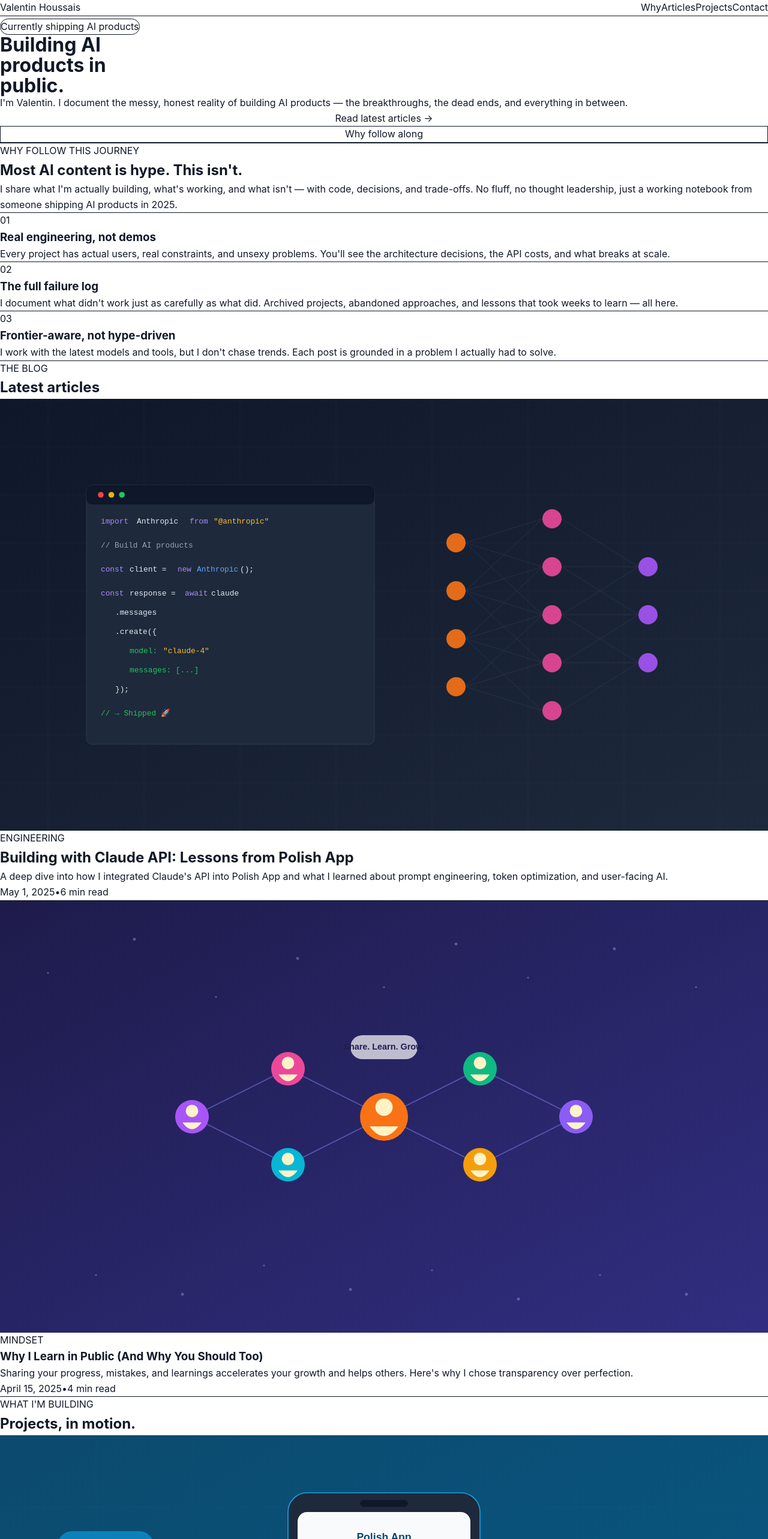
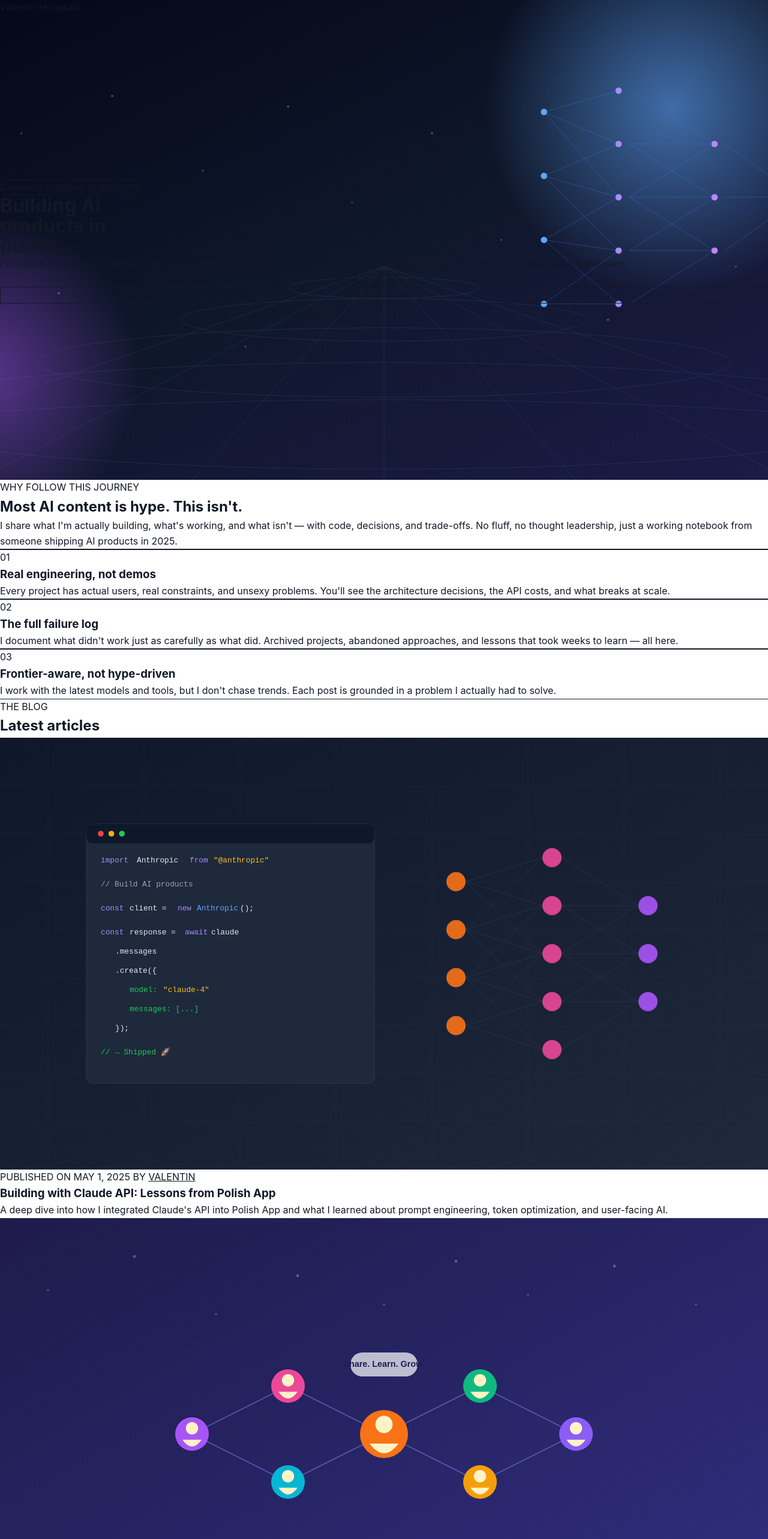
Before and after one commit to Parkji6/valentin-website, a Next.js app: page / in a window 1280 px wide. Shown: the top 2566 px of the page at 60% size. Built offline with nearby package versions, Linux system fonts and the light colour scheme.

Commit message:
Hero with full-bleed image and overlay text, uniform article grid with title overlays

```diff
--- a/app/page.tsx
+++ b/app/page.tsx
@@ -25,19 +25,20 @@ interface BlogPost {
 }
 
 function formatDate(dateString: string): string {
-  return new Date(dateString).toLocaleDateString('en-US', {
+  return new Date(dateString)
+    .toLocaleDateString('en-US', {
       year: 'numeric',
       month: 'long',
       day: 'numeric',
-  });
+    })
+    .toUpperCase();
 }
 
-function ArticleCard({ post, featured = false }: { post: BlogPost; featured?: boolean }) {
-  if (featured) {
+function ArticleCard({ post }: { post: BlogPost }) {
   return (
     <Link href={`/blog/${post.slug}`} className="group block">
-        <article className="grid grid-cols-1 lg:grid-cols-2 gap-10 items-center">
-          <div className="aspect-[16/9] overflow-hidden rounded-2xl bg-gray-100">
+      <article>
+        <div className="aspect-[16/9] overflow-hidden rounded-md bg-gray-900 mb-5 relative">
           {post.coverImage && (
             <img
               src={post.coverImage}
@@ -45,62 +46,21 @@ function ArticleCard({ post, featured = false }: { post: BlogPost; featured?: bo
               className="w-full h-full object-cover group-hover:scale-105 transition-transform duration-500"
             />
           )}
-          </div>
-          <div>
-            {post.category && (
-              <span className="inline-block text-xs font-bold tracking-widest uppercase text-blue-600 mb-4">
-                {post.category}
+          {/* Title overlay on image (Lambda-style) */}
+          <div className="absolute bottom-4 left-4 right-12 max-w-[80%]">
+            <span className="inline bg-yellow-300 text-gray-900 text-sm md:text-base font-bold px-2 py-1 leading-tight box-decoration-clone">
+              {post.title}
             </span>
-            )}
-            <h2 className="text-3xl md:text-4xl font-bold text-gray-900 mb-4 leading-tight group-hover:text-blue-600 transition-colors">
-              {post.title}
-            </h2>
-            <p className="text-lg text-gray-600 mb-6 leading-relaxed">{post.excerpt}</p>
-            <div className="flex items-center gap-4 text-sm text-gray-500">
-              <span>{formatDate(post.publishDate)}</span>
-              {post.readTime && (
-                <>
-                  <span>•</span>
-                  <span>{post.readTime}</span>
-                </>
-              )}
           </div>
         </div>
-        </article>
-      </Link>
-    );
-  }
-
-  return (
-    <Link href={`/blog/${post.slug}`} className="group block">
-      <article>
-        <div className="aspect-[16/9] overflow-hidden rounded-xl bg-gray-100 mb-5">
-          {post.coverImage && (
-            <img
-              src={post.coverImage}
-              alt={post.title}
-              className="w-full h-full object-cover group-hover:scale-105 transition-transform duration-500"
-            />
-          )}
-        </div>
-        {post.category && (
-          <span className="inline-block text-xs font-bold tracking-widest uppercase text-blue-600 mb-3">
-            {post.category}
-          </span>
-        )}
-        <h3 className="text-xl font-bold text-gray-900 mb-3 leading-snug group-hover:text-blue-600 transition-colors">
+        <p className="text-xs font-mono tracking-wider text-gray-500 mb-3 uppercase">
+          Published on {formatDate(post.publishDate)} by{' '}
+          <span className="text-blue-600 underline">Valentin</span>
+        </p>
+        <h3 className="text-xl md:text-2xl font-bold text-gray-900 mb-3 leading-tight group-hover:text-blue-600 transition-colors">
           {post.title}
         </h3>
-        <p className="text-gray-600 mb-4 leading-relaxed line-clamp-2">{post.excerpt}</p>
-        <div className="flex items-center gap-3 text-sm text-gray-500">
-          <span>{formatDate(post.publishDate)}</span>
-          {post.readTime && (
-            <>
-              <span>•</span>
-              <span>{post.readTime}</span>
-            </>
-          )}
-        </div>
+        <p className="text-gray-600 leading-relaxed line-clamp-3">{post.excerpt}</p>
       </article>
     </Link>
   );
@@ -109,7 +69,7 @@ function ArticleCard({ post, featured = false }: { post: BlogPost; featured?: bo
 function ProjectCard({ project }: { project: Project }) {
   return (
     <article className="group">
-      <div className="aspect-[16/9] overflow-hidden rounded-xl bg-gray-100 mb-5">
+      <div className="aspect-[16/9] overflow-hidden rounded-md bg-gray-900 mb-5 relative">
         {project.image && (
           <img
             src={project.image}
@@ -117,38 +77,28 @@ function ProjectCard({ project }: { project: Project }) {
             className="w-full h-full object-cover group-hover:scale-105 transition-transform duration-500"
           />
         )}
-      </div>
-      <div className="flex items-center gap-2 mb-3">
-        <span
-          className={`inline-block text-xs font-bold tracking-widest uppercase ${
-            project.status === 'Shipped'
-              ? 'text-green-600'
-              : project.status === 'In progress'
-              ? 'text-blue-600'
-              : 'text-gray-500'
-          }`}
-        >
-          {project.status}
+        <div className="absolute bottom-4 left-4 right-12 max-w-[80%]">
+          <span className="inline bg-yellow-300 text-gray-900 text-sm md:text-base font-bold px-2 py-1 leading-tight box-decoration-clone">
+            {project.title}
           </span>
         </div>
-      <h3 className="text-xl font-bold text-gray-900 mb-3 leading-snug">{project.title}</h3>
-      <p className="text-gray-600 mb-4 leading-relaxed">{project.problem}</p>
-      <div className="flex flex-wrap gap-2 mb-4">
-        {project.tech.slice(0, 4).map((t) => (
-          <span key={t} className="text-xs text-gray-600 bg-gray-100 px-2.5 py-1 rounded-md font-medium">
-            {t}
-          </span>
-        ))}
       </div>
+      <p className="text-xs font-mono tracking-wider text-gray-500 mb-3 uppercase">
+        {project.status} · {project.tech.slice(0, 2).join(' · ')}
+      </p>
+      <h3 className="text-xl md:text-2xl font-bold text-gray-900 mb-3 leading-tight">
+        {project.title}
+      </h3>
+      <p className="text-gray-600 leading-relaxed mb-4 line-clamp-2">{project.problem}</p>
       <div className="flex gap-4 text-sm font-medium">
         {project.liveUrl && (
           <a
             href={project.liveUrl}
             target="_blank"
             rel="noopener noreferrer"
-            className="text-blue-600 hover:text-blue-700"
+            className="text-blue-600 hover:text-blue-700 underline"
           >
-            Visit →
+            Visit
           </a>
         )}
         {project.githubUrl && (
@@ -156,9 +106,9 @@ function ProjectCard({ project }: { project: Project }) {
             href={project.githubUrl}
             target="_blank"
             rel="noopener noreferrer"
-            className="text-blue-600 hover:text-blue-700"
+            className="text-blue-600 hover:text-blue-700 underline"
           >
-            Code →
+            Code
           </a>
         )}
       </div>
@@ -176,7 +126,7 @@ function Pillar({
   description: string;
 }) {
   return (
-    <div className="border-t border-gray-900 pt-6">
+    <div className="border-t-2 border-gray-900 pt-6">
       <div className="text-sm font-mono text-gray-400 mb-4">{number}</div>
       <h3 className="text-2xl font-bold text-gray-900 mb-3">{title}</h3>
       <p className="text-gray-600 leading-relaxed">{description}</p>
@@ -187,29 +137,28 @@ function Pillar({
 export default function Home() {
   const projects = getProjects();
   const blogPosts = getBlogPosts();
-  const [featuredPost, ...otherPosts] = blogPosts;
 
   return (
     <div className="bg-white">
       {/* Navigation */}
-      <nav className="border-b border-gray-100 sticky top-0 bg-white/80 backdrop-blur-md z-50">
-        <div className="max-w-7xl mx-auto px-6 lg:px-10 py-5 flex justify-between items-center">
-          <Link href="/" className="text-lg font-bold text-gray-900 tracking-tight">
+      <nav className="absolute top-0 left-0 right-0 z-50">
+        <div className="max-w-7xl mx-auto px-6 lg:px-10 py-6 flex justify-between items-center">
+          <Link href="/" className="text-lg font-bold text-white tracking-tight">
             Valentin Houssais
           </Link>
-          <div className="flex gap-8 text-sm font-medium">
-            <a href="#why" className="text-gray-600 hover:text-gray-900 transition-colors">
+          <div className="hidden md:flex gap-8 text-sm font-medium">
+            <a href="#why" className="text-gray-300 hover:text-white transition-colors">
               Why
             </a>
-            <a href="#articles" className="text-gray-600 hover:text-gray-900 transition-colors">
+            <a href="#articles" className="text-gray-300 hover:text-white transition-colors">
               Articles
             </a>
-            <a href="#projects" className="text-gray-600 hover:text-gray-900 transition-colors">
+            <a href="#projects" className="text-gray-300 hover:text-white transition-colors">
               Projects
             </a>
             <a
               href="mailto:valentin.houssais@gmail.com"
-              className="text-gray-600 hover:text-gray-900 transition-colors"
+              className="text-gray-300 hover:text-white transition-colors"
             >
               Contact
             </a>
@@ -217,39 +166,58 @@ export default function Home() {
         </div>
       </nav>
 
-      {/* Hero Section */}
-      <header className="border-b border-gray-100">
-        <div className="max-w-7xl mx-auto px-6 lg:px-10 py-24 md:py-40">
+      {/* Hero Section — full-bleed image with text overlay */}
+      <header className="relative h-screen min-h-[700px] max-h-[900px] w-full overflow-hidden">
+        {/* Background image */}
+        <img
+          src="/hero.svg"
+          alt=""
+          className="absolute inset-0 w-full h-full object-cover"
+          aria-hidden="true"
+        />
+        {/* Dark overlay for text legibility */}
+        <div className="absolute inset-0 bg-gradient-to-b from-black/40 via-black/20 to-black/70" />
+        <div className="absolute inset-0 bg-gradient-to-r from-black/50 to-transparent" />
+
+        {/* Content */}
+        <div className="relative h-full flex items-center">
+          <div className="max-w-7xl mx-auto px-6 lg:px-10 w-full">
             <div className="max-w-4xl">
-            <div className="inline-flex items-center gap-2 px-3 py-1.5 rounded-full bg-blue-50 border border-blue-100 mb-8">
-              <span className="w-2 h-2 rounded-full bg-blue-500 animate-pulse" />
-              <span className="text-xs font-semibold text-blue-700 tracking-wide">
+              <div className="inline-flex items-center gap-2 px-3 py-1.5 rounded-full bg-white/10 backdrop-blur-sm border border-white/20 mb-8">
+                <span className="w-2 h-2 rounded-full bg-green-400 animate-pulse" />
+                <span className="text-xs font-semibold text-white tracking-wide">
                   Currently shipping AI products
                 </span>
               </div>
-            <h1 className="text-5xl md:text-7xl lg:text-8xl font-bold text-gray-900 leading-[1.05] tracking-tight mb-8">
+              <h1 className="text-5xl md:text-7xl lg:text-8xl font-bold text-white leading-[1.05] tracking-tight mb-8">
                 Building AI<br />
                 products in<br />
-              <span className="text-blue-600">public.</span>
+                <span className="text-blue-400">public.</span>
               </h1>
-            <p className="text-xl md:text-2xl text-gray-600 leading-relaxed max-w-2xl mb-10">
+              <p className="text-xl md:text-2xl text-gray-200 leading-relaxed max-w-2xl mb-10">
                 I'm Valentin. I document the messy, honest reality of building AI products — the breakthroughs, the dead ends, and everything in between.
               </p>
               <div className="flex flex-col sm:flex-row gap-4">
                 <a
                   href="#articles"
-                className="inline-flex items-center justify-center px-7 py-4 bg-gray-900 text-white rounded-lg font-semibold hover:bg-gray-800 transition-colors"
+                  className="inline-flex items-center justify-center px-7 py-4 bg-white text-gray-900 rounded-lg font-semibold hover:bg-gray-100 transition-colors"
                 >
                   Read latest articles →
                 </a>
                 <a
                   href="#why"
-                className="inline-flex items-center justify-center px-7 py-4 border border-gray-300 text-gray-900 rounded-lg font-semibold hover:bg-gray-50 transition-colors"
+                  className="inline-flex items-center justify-center px-7 py-4 border border-white/30 text-white rounded-lg font-semibold hover:bg-white/10 transition-colors backdrop-blur-sm"
                 >
                   Why follow along
                 </a>
               </div>
             </div>
+          </div>
+        </div>
+
+        {/* Scroll hint */}
+        <div className="absolute bottom-8 left-1/2 -translate-x-1/2 text-white/60 text-xs tracking-widest uppercase font-mono">
+          Scroll
         </div>
       </header>
 
@@ -257,7 +225,7 @@ export default function Home() {
       <section id="why" className="border-b border-gray-100 bg-gray-50">
         <div className="max-w-7xl mx-auto px-6 lg:px-10 py-24 md:py-32">
           <div className="max-w-3xl mb-16">
-            <span className="inline-block text-sm font-bold tracking-widest uppercase text-blue-600 mb-4">
+            <span className="inline-block text-xs font-bold tracking-widest uppercase text-blue-600 mb-4">
               Why follow this journey
             </span>
             <h2 className="text-4xl md:text-5xl font-bold text-gray-900 leading-tight tracking-tight">
@@ -288,34 +256,24 @@ export default function Home() {
         </div>
       </section>
 
-      {/* Articles Section */}
+      {/* Articles Section — uniform grid */}
       <section id="articles" className="border-b border-gray-100">
         <div className="max-w-7xl mx-auto px-6 lg:px-10 py-24 md:py-32">
-          <div className="flex items-end justify-between mb-16">
-            <div>
-              <span className="inline-block text-sm font-bold tracking-widest uppercase text-blue-600 mb-4">
+          <div className="mb-16">
+            <span className="inline-block text-xs font-bold tracking-widest uppercase text-blue-600 mb-4">
               The blog
             </span>
             <h2 className="text-4xl md:text-5xl font-bold text-gray-900 leading-tight tracking-tight">
               Latest articles
             </h2>
           </div>
-          </div>
 
-          {featuredPost ? (
-            <>
-              <div className="mb-20">
-                <ArticleCard post={featuredPost} featured />
-              </div>
-
-              {otherPosts.length > 0 && (
-                <div className="grid grid-cols-1 md:grid-cols-2 lg:grid-cols-3 gap-10 lg:gap-12 pt-16 border-t border-gray-100">
-                  {otherPosts.map((post) => (
+          {blogPosts.length > 0 ? (
+            <div className="grid grid-cols-1 md:grid-cols-2 lg:grid-cols-3 gap-10 lg:gap-12">
+              {blogPosts.map((post) => (
                 <ArticleCard key={post.slug} post={post} />
               ))}
             </div>
-              )}
-            </>
           ) : (
             <p className="text-gray-600">No articles yet.</p>
           )}
@@ -326,7 +284,7 @@ export default function Home() {
       <section id="projects" className="border-b border-gray-100 bg-gray-50">
         <div className="max-w-7xl mx-auto px-6 lg:px-10 py-24 md:py-32">
           <div className="mb-16">
-            <span className="inline-block text-sm font-bold tracking-widest uppercase text-blue-600 mb-4">
+            <span className="inline-block text-xs font-bold tracking-widest uppercase text-blue-600 mb-4">
               What I'm building
             </span>
             <h2 className="text-4xl md:text-5xl font-bold text-gray-900 leading-tight tracking-tight">
@@ -347,7 +305,7 @@ export default function Home() {
       </section>
 
       {/* CTA Section */}
-      <section className="border-b border-gray-100 bg-gray-900 text-white">
+      <section className="bg-gray-900 text-white">
         <div className="max-w-7xl mx-auto px-6 lg:px-10 py-24 md:py-32">
           <div className="max-w-3xl">
             <h2 className="text-4xl md:text-5xl font-bold leading-tight tracking-tight mb-6">
```
Also changed, not shown: public/hero.svg (added). Lines whose indentation alone changed are shown as unchanged.
